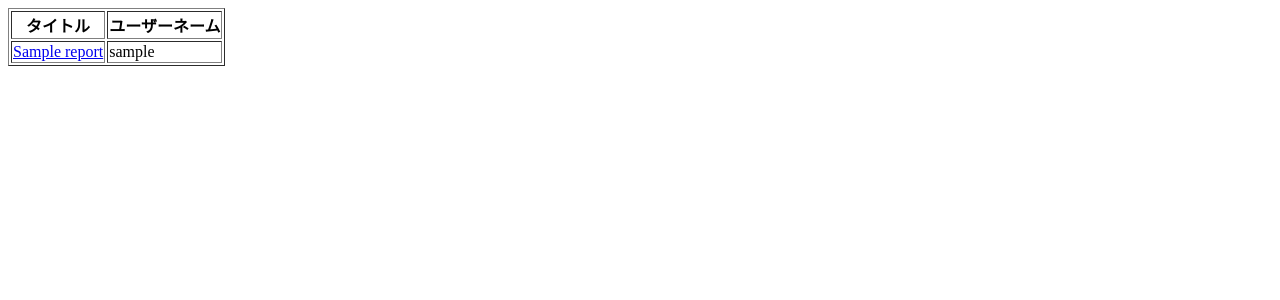
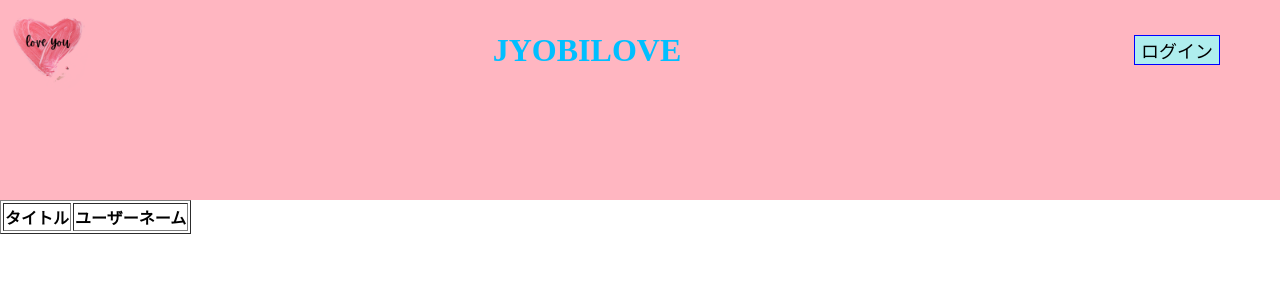
Before and after one commit to Kuya0307/LOVEBLOG2, a PHP site: page / in a window 1280 px wide. Shown: the top 300 px of the page. Run offline with PHP 8.4, Linux system fonts and the light colour scheme; the visitor is signed in with stand-in values (Sample User, id 1); tables that the repository leaves empty or names only in its code hold one stand-in row (values such as "Sample post"); lists and menus that the app fills with data are empty.

Commit message:
[update]各種機能の修正

```diff
--- a/inc/headout.php
+++ b/inc/headout.php
@@ -8,6 +8,6 @@
   <header>
     <img class="aicon" src="../img/aicon.png" alt="">
     <h1 class="title">JYOBILOVE</h1>
-    <button class="button" onclick="location.href='./php/loginform.php'">ログイン</button>
+    <button class="button" onclick="location.href='loginform.php'">ログイン</button>
   </header>
 </html>
--- a/php/detail.php
+++ b/php/detail.php
@@ -1,5 +1,6 @@
 <?php
 require_once 'db_connect.php';
+include 'inc/headout.php';
  $ID=$_GET['ID'];
 $sql="select * from report where id = :ID";
 //前へボタン
@@ -48,3 +49,4 @@
 <br>
 <a href="detail.php?ID=<?php echo $data3['id'];?>">前のページへ</a>
 <a href="detail.php?ID=<?php echo $data2['id'];?>">次のページへ</a>
+<a href="index.php">一覧へ戻る</a>
--- a/php/index.php
+++ b/php/index.php
@@ -1,7 +1,7 @@
 <?php
     require_once 'db_connect.php';
-
-    $sql = "select ID,title,user_name from report where state_flag=0 and delete_flag=0";
+    include '../inc/headout.php';
+    $sql = "select ID,title,user_name from report where state_flag=1 and delete_flag=0";
     $stm = $pdo->prepare($sql);
     $stm->execute();
     $result = $stm->fetchAll(PDO::FETCH_ASSOC);
```
